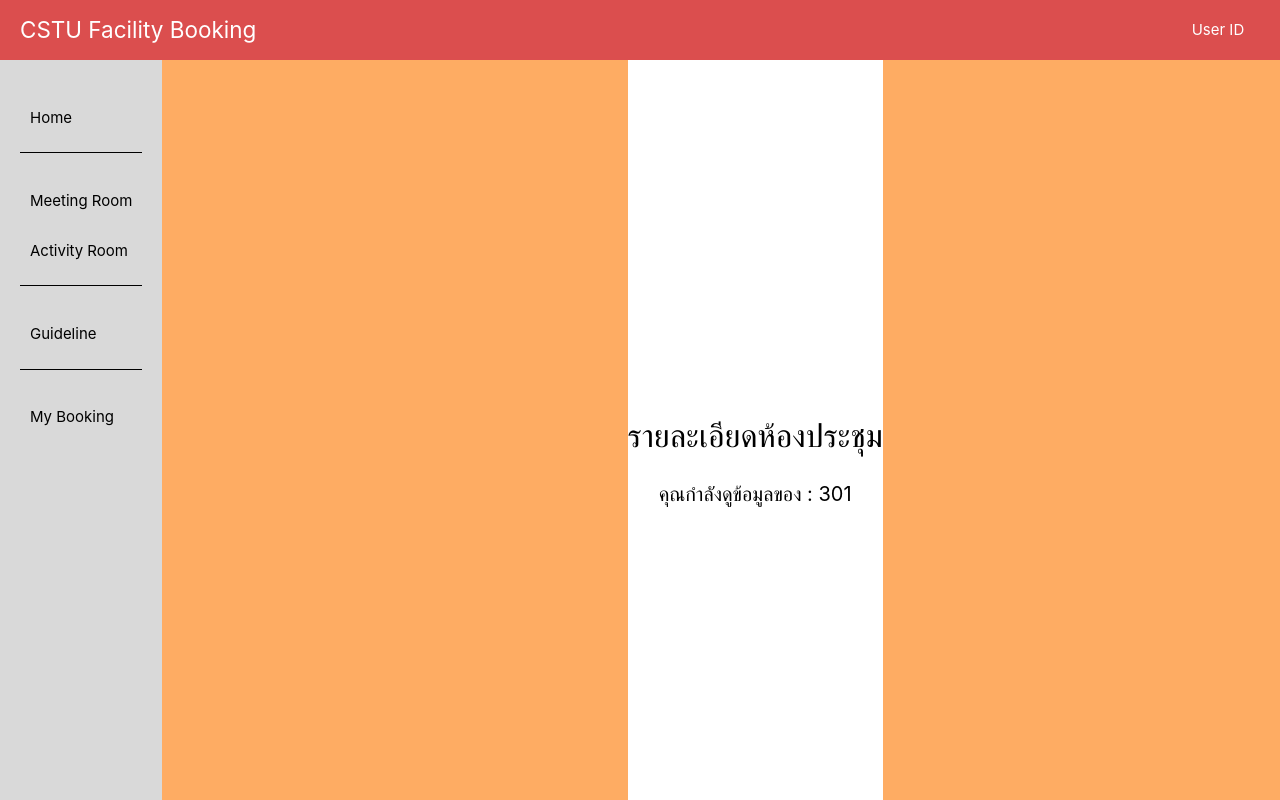
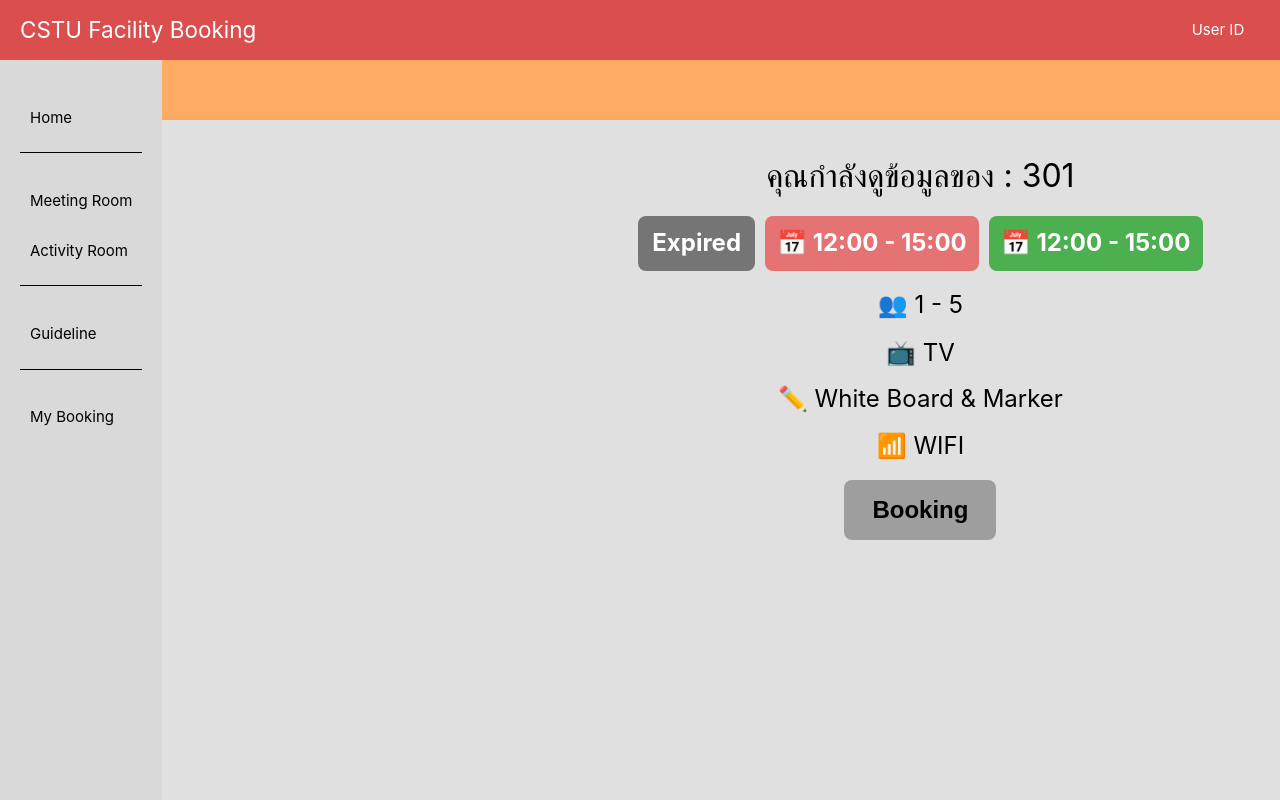
Before and after one commit to POOHRIN/CSTU-FACILITY-BOOKING-WEBSITE, a Vue app: page /meeting-room/301 in a window 1280 px wide. Built offline with nearby package versions, Linux system fonts and the light colour scheme.

Commit message:
Adding MeetingRoomDetail

```diff
--- a/src/views/MeetingRoomDetail.vue
+++ b/src/views/MeetingRoomDetail.vue
@@ -1,35 +1,150 @@
 <script setup lang="ts">
+import { ref } from "vue";
 import { useRoute } from "vue-router";
 
 const route = useRoute();
 const roomId = route.params.roomId;
+
+const room = ref({
+  name: `คุณกำลังดูข้อมูลของ : ${roomId}`,
+  capacity: "1 - 5",
+  facilities: [
+    { icon: "📺", text: "TV" },
+    { icon: "✏️", text: "White Board & Marker" },
+    { icon: "📶", text: "WIFI" },
+  ],
+  bookings: [
+    { time: "12:00 - 15:00", status: "expired" },
+    { time: "12:00 - 15:00", status: "available" },
+  ],
+});
 </script>
 
 <template>
-  <div class="room-detail-container">
-    <h2>รายละเอียดห้องประชุม</h2>
-    <p>คุณกำลังดูข้อมูลของ : <strong>{{ roomId }}</strong></p>
+  <div class="container">
+    <div class="room-card">
+      <h2 class="room-name">{{ room.name }}</h2>
+
+      <div class="booking-status">
+        <span class="expired-tag">Expired</span>
+        <span
+          v-for="(booking, index) in room.bookings"
+          :key="index"
+          :class="['booking-tag', booking.status]"
+        >
+          📅 {{ booking.time }}
+        </span>
+      </div>
+
+      <p class="capacity">👥 {{ room.capacity }}</p>
+
+      <ul class="facilities">
+        <li v-for="(facility, index) in room.facilities" :key="index">
+          {{ facility.icon }} {{ facility.text }}
+        </li>
+      </ul>
+
+      <button class="booking-btn">Booking</button>
+    </div>
   </div>
 </template>
 
 <style scoped>
-.room-detail-container {
+.container {
   display: flex;
-  flex-direction: column;
+  justify-content: center;
   align-items: center;
-  justify-content: center;
-  min-height: 100vh;
-  background-color: white;
-  text-align: center;
-  margin: 0;
+  height: calc(100vh - 50px); /* ลดช่องว่างจาก navbar น้อยลง */
+  min-height: 800px; /* กำหนดขั้นต่ำของความสูง */
+  padding: 20px;
+  margin-left: 20px;
 }
 
-h2 {
-  font-size: 2rem;
-  margin-bottom: 1rem;
+
+.room-card {
+  background: #e0e0e0;
+  padding: 30px;
+  border-radius: 15px;
+  width: 1700px;
+  height: 85vh ;
+  margin-left: -200px;
+  box-shadow: 4px 6px 12px rgba(0, 0, 0, 0.2);
+  text-align: center;
 }
 
-p {
-  font-size: 1.25rem;
+.room-name {
+  font-size: 32px;
+  /*font-weight: bold;*/
+  margin-bottom: 15px;
+}
+
+.booking-status {
+  font-size: 24px;
+  display: flex;
+  justify-content: center;
+  gap: 10px;
+  margin-bottom: 15px;
+}
+
+.booking-tag {
+  font-size: 24px;
+  padding: 8px 12px;
+  border-radius: 8px;
+  font-size: 16px;
+  font-weight: bold;
+}
+
+.booking-tag.expired {
+  background-color: #e57373;
+  color: white;
+  font-size: 24px;
+}
+
+.booking-tag.available {
+  background-color: #4caf50;
+  color: white;
+  font-size: 24px;
+}
+
+.expired-tag {
+  font-size: 24px;
+  background-color: #757575;
+  color: white;
+  padding: 8px 14px;
+  border-radius: 8px;
+  font-weight: bold;
+}
+
+.capacity {
+  font-size: 24px;
+  margin-bottom: 10px;
+}
+
+.facilities {
+  list-style: none;
+  padding: 0;
+  font-size: 24px;
+  margin-bottom: 15px;
+}
+
+.facilities li {
+  margin-bottom: 8px;
+}
+
+.booking-btn {
+  background: #9e9e9e;
+  color: black;
+  padding: 16px 28px;
+  border: none;
+  cursor: pointer;
+  border-radius: 8px;
+  font-size: 24px;
+  font-weight: bold;
+  transition: 0.3s;
+}
+
+.booking-btn:hover {
+  background: #616161;
+  color: white;
 }
 </style>
--- a/src/views/MeetingRoomView.vue
+++ b/src/views/MeetingRoomView.vue
@@ -2,16 +2,16 @@
 import { ref } from "vue";
 
 const meetingRooms = ref([
-  { name: "ห้องประชุม 1", path: "ห้องประชุม-1" },
-  { name: "ห้องประชุม 2", path: "ห้องประชุม-2" },
-  { name: "LC2 - 301", path: "301" },
-  { name: "LC2 - 302", path: "302" },
-  { name: "LC2 - 303", path: "303" },
-  { name: "LC2 - 304", path: "304" },
-  { name: "LC2 - 305", path: "305" },
-  { name: "LC2 - 314", path: "314" },
-  { name: "LC2 - 315", path: "315" },
-  { name: "LC2 - 316", path: "316" }
+  { name: "ห้องประชุม 1", path: "ห้องประชุม 1" },
+  { name: "ห้องประชุม 2", path: "ห้องประชุม 2" },
+  { name: "LC2 - 301", path: "LC2 - 301" },
+  { name: "LC2 - 302", path: "LC2 - 302" },
+  { name: "LC2 - 303", path: "LC2 - 303" },
+  { name: "LC2 - 304", path: "LC2 - 304" },
+  { name: "LC2 - 305", path: "LC2 - 305" },
+  { name: "LC2 - 314", path: "LC2 - 314" },
+  { name: "LC2 - 315", path: "LC2 - 315" },
+  { name: "LC2 - 316", path: "LC2 - 316" }
 ]);
 </script>
 
```
